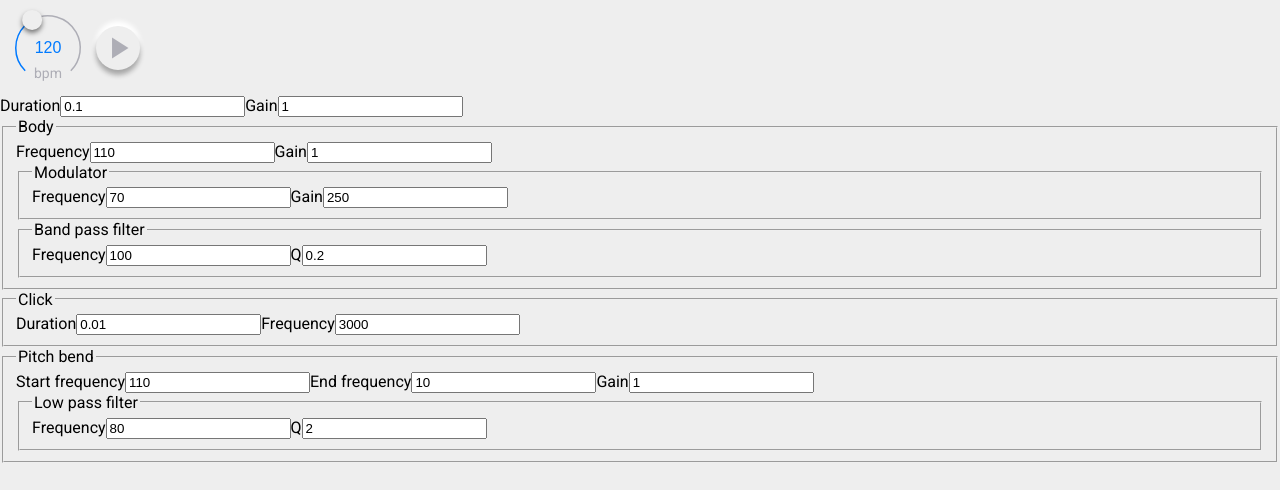
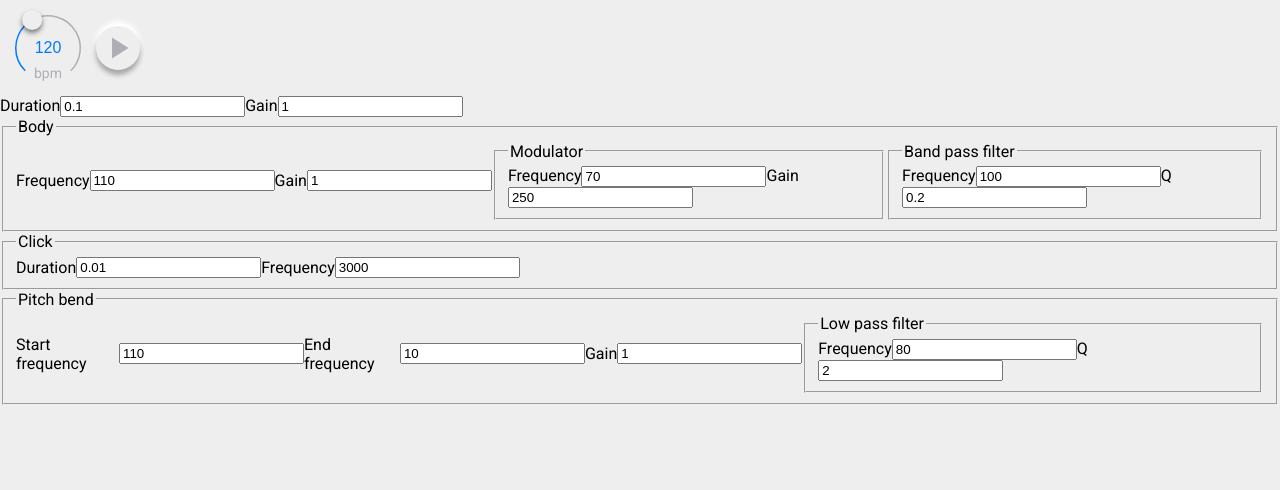
Before and after one commit to Volcomix/jsdaw, a React app: page / in a window 1280 px wide. Shown: the top 490 px of the page. Built offline with nearby package versions, Linux system fonts and the light colour scheme.

Commit message:
Add Card component

```diff
--- /dev/null
+++ b/src/shared/Card.component.jsx
@@ -0,0 +1,17 @@
+import React from 'react'
+
+const Card = ({ title, children }) => (
+  <fieldset style={styles.container}>
+    <legend>{title}</legend>
+    {children}
+  </fieldset>
+)
+
+const styles = {
+  container: {
+    display: 'flex',
+    alignItems: 'center',
+  },
+}
+
+export default Card
--- a/src/synth/BassDrum/Body.component.jsx
+++ b/src/synth/BassDrum/Body.component.jsx
@@ -1,8 +1,9 @@
 import React from 'react'
 
+import Card from '../../shared/Card.component'
+
 const Body = ({ value, onValueChange }) => (
-  <fieldset>
-    <legend>Body</legend>
+  <Card title='Body'>
     <label>Frequency</label>
     <input
       type='number'
@@ -81,7 +82,7 @@ const Body = ({ value, onValueChange }) => (
         })}
       />
     </fieldset>
-  </fieldset>
+  </Card>
 )
 
 export default Body
--- a/src/synth/BassDrum/Click.component.jsx
+++ b/src/synth/BassDrum/Click.component.jsx
@@ -1,8 +1,9 @@
 import React from 'react'
 
+import Card from '../../shared/Card.component'
+
 const Click = ({ value, onValueChange }) => (
-  <fieldset>
-    <legend>Click</legend>
+  <Card title='Click'>
     <label>Duration</label>
     <input
       type='number'
@@ -23,7 +24,7 @@ const Click = ({ value, onValueChange }) => (
         frequency: event.target.valueAsNumber
       })}
     />
-  </fieldset>
+  </Card>
 )
 
 export default Click
--- a/src/synth/BassDrum/PitchBend.component.jsx
+++ b/src/synth/BassDrum/PitchBend.component.jsx
@@ -1,8 +1,9 @@
 import React from 'react'
 
+import Card from '../../shared/Card.component'
+
 const PitchBend = ({ value, onValueChange }) => (
-  <fieldset>
-    <legend>Pitch bend</legend>
+  <Card title='Pitch bend'>
     <label>Start frequency</label>
     <input
       type='number'
@@ -62,7 +63,7 @@ const PitchBend = ({ value, onValueChange }) => (
         })}
       />
     </fieldset>
-  </fieldset>
+  </Card>
 )
 
 export default PitchBend
```
